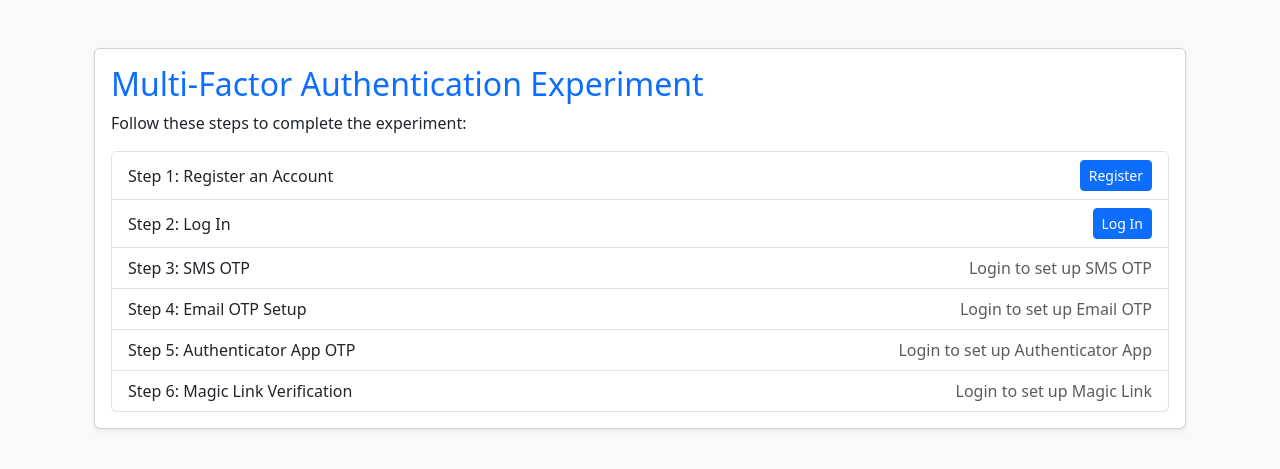
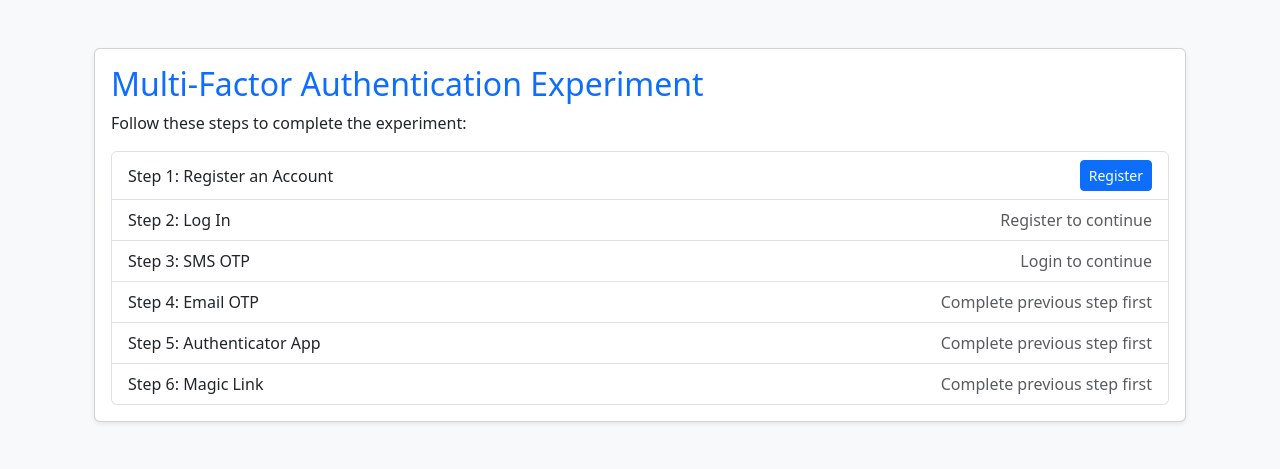
Before and after one commit to alexlines8/dissertation, a Flask app: page / in a window 1280 px wide. Shown: the part 56-525 px from the top of the page. Run offline with Flask 3, Linux system fonts and the light colour scheme.

Commit message:
Change home.html

```diff
--- a/templates/home.html
+++ b/templates/home.html
@@ -7,6 +7,7 @@
       <p class="card-text">Follow these steps to complete the experiment:</p>
 
       <ol class="list-group">
+
         <!-- Step 1: Register -->
         <li class="list-group-item d-flex justify-content-between align-items-center">
           Step 1: Register an Account
@@ -23,60 +24,58 @@
           {% if current_user.is_authenticated %}
             <span class="badge bg-success">✅</span>
           {% else %}
-                <a href="{{ url_for('login') }}" class="btn btn-primary btn-sm">Log In</a>
+            <span class="text-muted">Register to continue</span>
           {% endif %}
         </li>
 
-        <!-- Step 3: Set Up MFA -->
+        <!-- Step 3: SMS OTP -->
         <li class="list-group-item d-flex justify-content-between align-items-center">
           Step 3: SMS OTP
-            {% if current_user.is_authenticated and current_user.sms_mfa_completed%}
+          {% if current_user.is_authenticated and current_user.sms_mfa_completed %}
             <span class="badge bg-success">✅</span>
-            {% elif current_user.is_authenticated%}
+          {% elif current_user.is_authenticated %}
             <a href="{{ url_for('sms_otp') }}" class="btn btn-primary btn-sm">Set Up SMS OTP</a>
           {% else %}
-                <span class="text-muted">Login to set up SMS OTP</span>
-            {% endif %}
-
-            <!-- Step 4: Email OTP Setup -->
-            <li class="list-group-item d-flex justify-content-between align-items-center">
-                Step 4: Email OTP Setup
-                {% if current_user.is_authenticated and current_user.email_mfa_completed %}
-                    <span class="badge bg-success">✅</span>
-                {% elif current_user.is_authenticated %}
-                    <a href="{{ url_for('email_otp') }}" class="btn btn-primary btn-sm">Set up Email OTP</a>
-                {% else %}
-                    <span class="text-muted">Login to set up Email OTP</span>
+            <span class="text-muted">Login to continue</span>
           {% endif %}
         </li>
 
-                    <!-- Step: Authenticator App OTP -->
+        <!-- Step 4: Email OTP -->
         <li class="list-group-item d-flex justify-content-between align-items-center">
-                Step 5: Authenticator App OTP
-                {% if current_user.is_authenticated and current_user.totp_mfa_completed %}
+          Step 4: Email OTP
+          {% if current_user.is_authenticated and current_user.sms_mfa_completed and current_user.email_mfa_completed %}
             <span class="badge bg-success">✅</span>
-                {% elif current_user.is_authenticated %}
-                    <a href="{{ url_for('totp_setup') }}" class="btn btn-primary btn-sm">Set up Authenticator App</a>
+          {% elif current_user.is_authenticated and current_user.sms_mfa_completed %}
+            <a href="{{ url_for('email_otp') }}" class="btn btn-primary btn-sm">Set Up Email OTP</a>
           {% else %}
-                    <span class="text-muted">Login to set up Authenticator App</span>
+            <span class="text-muted">Complete previous step first</span>
           {% endif %}
         </li>
 
-            <!-- Step: Magic Link -->
+        <!-- Step 5: Authenticator App OTP -->
         <li class="list-group-item d-flex justify-content-between align-items-center">
-                Step 6: Magic Link Verification
-                {% if current_user.is_authenticated and current_user.magic_link_completed %}
+          Step 5: Authenticator App
+          {% if current_user.is_authenticated and current_user.email_mfa_completed and current_user.totp_mfa_completed %}
             <span class="badge bg-success">✅</span>
-                {% elif current_user.is_authenticated %}
-                    <a href="{{ url_for('magic_link') }}" class="btn btn-primary btn-sm">Send Magic Link</a>
+          {% elif current_user.is_authenticated and current_user.email_mfa_completed %}
+            <a href="{{ url_for('totp_setup') }}" class="btn btn-primary btn-sm">Set Up Authenticator App</a>
           {% else %}
-                    <span class="text-muted">Login to set up Magic Link</span>
+            <span class="text-muted">Complete previous step first</span>
           {% endif %}
         </li>
 
+        <!-- Step 6: Magic Link -->
+        <li class="list-group-item d-flex justify-content-between align-items-center">
+          Step 6: Magic Link
+          {% if current_user.is_authenticated and current_user.totp_mfa_completed and current_user.magic_link_completed %}
+            <span class="badge bg-success">✅</span>
+          {% elif current_user.is_authenticated and current_user.totp_mfa_completed %}
+            <a href="{{ url_for('magic_link') }}" class="btn btn-primary btn-sm">Send Magic Link</a>
+          {% else %}
+            <span class="text-muted">Complete previous step first</span>
+          {% endif %}
+        </li>
 
-
-        </li>
       </ol>
     </div>
   </div>
```
Lines whose indentation alone changed are shown as unchanged.
